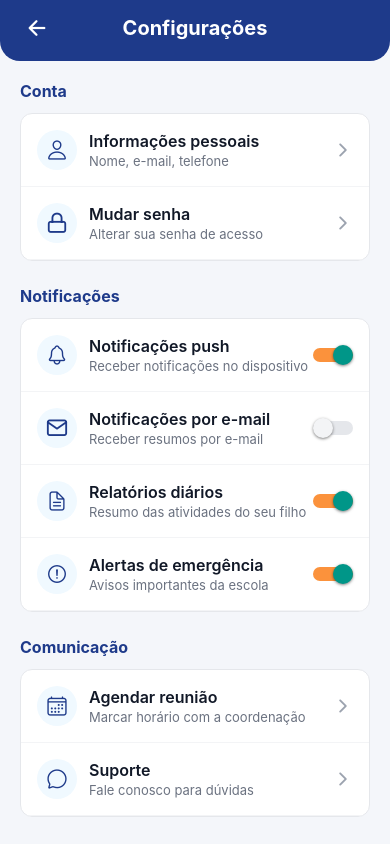
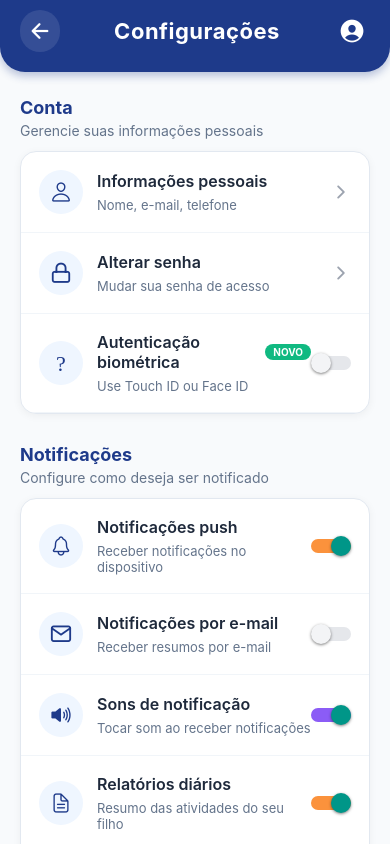
Before and after one commit to The-Vonky/MisParent, a React Native app: screen /Settings in a window 390 px wide. Built offline with nearby package versions, Linux system fonts and the light colour scheme.

Commit message:
Últimos testes de Configurações

```diff
--- a/src/navigation/StackNavigator.js
+++ b/src/navigation/StackNavigator.js
@@ -25,7 +25,7 @@ const Stack = createNativeStackNavigator();
 export default function StackNavigator() {
   return (
     <SafeAreaView style={{ flex: 1 }}>
-      <Stack.Navigator initialRouteName="Home">
+      <Stack.Navigator initialRouteName="Login">
           <Stack.Screen
             name="AcessarDiario"
             component={AcessarDiarioScreen}
--- a/src/screens/SettingsScreens.js
+++ b/src/screens/SettingsScreens.js
@@ -1,4 +1,4 @@
-import React, { useState } from 'react';
+import React, { useState, useCallback } from 'react';
 import {
   View,
   Text,
@@ -9,9 +9,15 @@ import {
   StatusBar,
   SafeAreaView,
   Alert,
+  Animated,
+  Dimensions,
+  Haptics,
+  Platform,
 } from 'react-native';
 import { Ionicons, Feather, MaterialIcons } from '@expo/vector-icons';
 import { useNavigation } from '@react-navigation/native';
+
+const { width } = Dimensions.get('window');
 
 export default function SettingsScreen() {
   const navigation = useNavigation();
@@ -19,17 +25,40 @@ export default function SettingsScreen() {
   const [emailEnabled, setEmailEnabled] = useState(false);
   const [dailyReportsEnabled, setDailyReportsEnabled] = useState(true);
   const [emergencyAlertsEnabled, setEmergencyAlertsEnabled] = useState(true);
+  const [darkMode, setDarkMode] = useState(false);
+  const [soundEnabled, setSoundEnabled] = useState(true);
+  const [biometricEnabled, setBiometricEnabled] = useState(false);
+
+  const scrollY = new Animated.Value(0);
+
+  const handleToggle = useCallback((setter, value) => {
+    if (Platform.OS === 'ios') {
+      Haptics.impactAsync(Haptics.ImpactFeedbackStyle.Light);
+    }
+    setter(!value);
+  }, []);
 
   const handleLogout = () => {
     Alert.alert(
-      'Sair',
-      'Tem certeza que deseja sair da sua conta?',
+      'Sair da Conta',
+      'Tem certeza que deseja sair da sua conta? Você precisará fazer login novamente para acessar o aplicativo.',
       [
-        { text: 'Cancelar', style: 'cancel' },
+        {
+          text: 'Cancelar',
+          style: 'cancel',
+          onPress: () => {
+            if (Platform.OS === 'ios') {
+              Haptics.notificationAsync(Haptics.NotificationFeedbackType.Warning);
+            }
+          }
+        },
         {
           text: 'Sair',
           style: 'destructive',
           onPress: () => {
+            if (Platform.OS === 'ios') {
+              Haptics.notificationAsync(Haptics.NotificationFeedbackType.Success);
+            }
             // Limpar dados do usuário (tokens, dados locais, etc.)
             console.log('Usuário deslogado');
 
@@ -45,74 +74,189 @@ export default function SettingsScreen() {
   };
 
   const handlePersonalInfo = () => {
-    // Navegar para tela de informações pessoais
     navigation.navigate('PersonalInfo');
   };
 
   const handleChangePassword = () => {
-    // Navegar para tela de mudança de senha
     navigation.navigate('ChangePassword');
   };
 
   const handleTermsOfService = () => {
-    // Navegar para tela de termos de serviço
     navigation.navigate('TermsOfService');
   };
 
   const handlePrivacyPolicy = () => {
-    // Navegar para tela de política de privacidade
     navigation.navigate('PrivacyPolicy');
   };
 
-  const renderSectionHeader = (title) => (
-    <Text style={styles.sectionTitle}>{title}</Text>
+  const handleExportData = () => {
+    Alert.alert(
+      'Exportar Dados',
+      'Seus dados serão exportados em formato PDF e enviados para seu e-mail.',
+      [
+        { text: 'Cancelar', style: 'cancel' },
+        { text: 'Exportar', onPress: () => console.log('Exportando dados...') }
+      ]
+    );
+  };
+
+  const handleDeleteAccount = () => {
+    Alert.alert(
+      'Excluir Conta',
+      'Esta ação é irreversível. Todos os seus dados serão permanentemente removidos.',
+      [
+        { text: 'Cancelar', style: 'cancel' },
+        {
+          text: 'Excluir',
+          style: 'destructive',
+          onPress: () => {
+            Alert.alert(
+              'Confirmação Final',
+              'Digite "CONFIRMO" para excluir sua conta permanentemente.',
+              [
+                { text: 'Cancelar', style: 'cancel' },
+                { text: 'Confirmar Exclusão', style: 'destructive' }
+              ]
+            );
+          }
+        }
+      ]
+    );
+  };
+
+  const renderSectionHeader = (title, subtitle) => (
+    <View style={styles.sectionHeader}>
+      <Text style={styles.sectionTitle}>{title}</Text>
+      {subtitle && <Text style={styles.sectionSubtitle}>{subtitle}</Text>}
+    </View>
   );
 
-  const renderOptionItem = ({ icon, iconType = 'Ionicons', title, subtitle, onPress, rightElement }) => (
+  const renderOptionItem = ({
+    icon,
+    iconType = 'Ionicons',
+    title,
+    subtitle,
+    onPress,
+    rightElement,
+    danger = false,
+    badge = null
+  }) => (
     <TouchableOpacity
-      style={styles.optionItem}
+      style={[
+        styles.optionItem,
+        danger && styles.dangerOption
+      ]}
       onPress={onPress}
       disabled={!onPress}
+      activeOpacity={0.7}
     >
       <View style={styles.optionLeft}>
-        <View style={styles.iconContainer}>
-          {iconType === 'Ionicons' && <Ionicons name={icon} size={22} color="#1e3a8a" />}
-          {iconType === 'Feather' && <Feather name={icon} size={22} color="#1e3a8a" />}
-          {iconType === 'MaterialIcons' && <MaterialIcons name={icon} size={22} color="#1e3a8a" />}
+        <View style={[
+          styles.iconContainer,
+          danger && styles.dangerIconContainer
+        ]}>
+          {iconType === 'Ionicons' && (
+            <Ionicons
+              name={icon}
+              size={22}
+              color={danger ? "#dc2626" : "#1e3a8a"}
+            />
+          )}
+          {iconType === 'Feather' && (
+            <Feather
+              name={icon}
+              size={22}
+              color={danger ? "#dc2626" : "#1e3a8a"}
+            />
+          )}
+          {iconType === 'MaterialIcons' && (
+            <MaterialIcons
+              name={icon}
+              size={22}
+              color={danger ? "#dc2626" : "#1e3a8a"}
+            />
+          )}
         </View>
         <View style={styles.optionTextContainer}>
-          <Text style={styles.optionTitle}>{title}</Text>
-          {subtitle && <Text style={styles.optionSubtitle}>{subtitle}</Text>}
+          <View style={styles.titleRow}>
+            <Text style={[
+              styles.optionTitle,
+              danger && styles.dangerText
+            ]}>
+              {title}
+            </Text>
+            {badge && (
+              <View style={styles.badge}>
+                <Text style={styles.badgeText}>{badge}</Text>
+              </View>
+            )}
+          </View>
+          {subtitle && (
+            <Text style={styles.optionSubtitle}>{subtitle}</Text>
+          )}
         </View>
       </View>
-      {rightElement || (onPress && <Ionicons name="chevron-forward" size={20} color="#9ca3af" />)}
+      {rightElement || (onPress && (
+        <Ionicons
+          name="chevron-forward"
+          size={20}
+          color="#9ca3af"
+        />
+      ))}
     </TouchableOpacity>
   );
+
+  const renderToggleSwitch = (value, setter, trackColor = '#fb923c') => (
+    <Switch
+      value={value}
+      onValueChange={() => handleToggle(setter, value)}
+      trackColor={{ false: '#e5e7eb', true: trackColor }}
+      thumbColor={value ? '#fff' : '#f3f4f6'}
+      ios_backgroundColor="#e5e7eb"
+    />
+  );
+
+  const headerOpacity = scrollY.interpolate({
+    inputRange: [0, 50],
+    outputRange: [1, 0.9],
+    extrapolate: 'clamp',
+  });
 
   return (
     <SafeAreaView style={styles.container}>
       <StatusBar backgroundColor="#1e3a8a" barStyle="light-content" />
 
-      {/* Header */}
-      <View style={styles.header}>
+      {/* Header com animação */}
+      <Animated.View style={[styles.header, { opacity: headerOpacity }]}>
         <TouchableOpacity
           style={styles.backButton}
           onPress={() => navigation.goBack()}
+          hitSlop={{ top: 10, bottom: 10, left: 10, right: 10 }}
         >
           <Ionicons name="arrow-back" size={24} color="#fff" />
         </TouchableOpacity>
         <Text style={styles.headerText}>Configurações</Text>
-        <View style={styles.placeholder} />
-      </View>
+        <TouchableOpacity
+          style={styles.profileButton}
+          onPress={() => navigation.navigate('Profile')}
+        >
+          <Ionicons name="person-circle" size={28} color="#fff" />
+        </TouchableOpacity>
+      </Animated.View>
 
-      <ScrollView
+      <Animated.ScrollView
         style={styles.scrollView}
         showsVerticalScrollIndicator={false}
         contentContainerStyle={styles.scrollContent}
+        onScroll={Animated.event(
+          [{ nativeEvent: { contentOffset: { y: scrollY } } }],
+          { useNativeDriver: false }
+        )}
+        scrollEventThrottle={16}
       >
         {/* Seção Conta */}
         <View style={styles.section}>
-          {renderSectionHeader('Conta')}
+          {renderSectionHeader('Conta', 'Gerencie suas informações pessoais')}
           <View style={styles.sectionCard}>
             {renderOptionItem({
               icon: 'person-outline',
@@ -124,29 +268,31 @@ export default function SettingsScreen() {
             {renderOptionItem({
               icon: 'lock',
               iconType: 'Feather',
-              title: 'Mudar senha',
-              subtitle: 'Alterar sua senha de acesso',
+              title: 'Alterar senha',
+              subtitle: 'Mudar sua senha de acesso',
               onPress: handleChangePassword
+            })}
+
+            {renderOptionItem({
+              icon: 'finger-print',
+              iconType: 'MaterialIcons',
+              title: 'Autenticação biométrica',
+              subtitle: 'Use Touch ID ou Face ID',
+              rightElement: renderToggleSwitch(biometricEnabled, setBiometricEnabled, '#10b981'),
+              badge: 'NOVO'
             })}
           </View>
         </View>
 
         {/* Seção Notificações */}
         <View style={styles.section}>
-          {renderSectionHeader('Notificações')}
+          {renderSectionHeader('Notificações', 'Configure como deseja ser notificado')}
           <View style={styles.sectionCard}>
             {renderOptionItem({
               icon: 'notifications-outline',
               title: 'Notificações push',
               subtitle: 'Receber notificações no dispositivo',
-              rightElement: (
-                <Switch
-                  value={pushEnabled}
-                  onValueChange={setPushEnabled}
-                  trackColor={{ false: '#e5e7eb', true: '#fb923c' }}
-                  thumbColor={pushEnabled ? '#fff' : '#f3f4f6'}
-                />
-              )
+              rightElement: renderToggleSwitch(pushEnabled, setPushEnabled)
             })}
 
             {renderOptionItem({
@@ -154,49 +300,56 @@ export default function SettingsScreen() {
               iconType: 'Feather',
               title: 'Notificações por e-mail',
               subtitle: 'Receber resumos por e-mail',
-              rightElement: (
-                <Switch
-                  value={emailEnabled}
-                  onValueChange={setEmailEnabled}
-                  trackColor={{ false: '#e5e7eb', true: '#fb923c' }}
-                  thumbColor={emailEnabled ? '#fff' : '#f3f4f6'}
-                />
-              )
+              rightElement: renderToggleSwitch(emailEnabled, setEmailEnabled)
+            })}
+
+            {renderOptionItem({
+              icon: 'volume-high',
+              iconType: 'Ionicons',
+              title: 'Sons de notificação',
+              subtitle: 'Tocar som ao receber notificações',
+              rightElement: renderToggleSwitch(soundEnabled, setSoundEnabled, '#8b5cf6')
             })}
 
             {renderOptionItem({
               icon: 'document-text-outline',
               title: 'Relatórios diários',
               subtitle: 'Resumo das atividades do seu filho',
-              rightElement: (
-                <Switch
-                  value={dailyReportsEnabled}
-                  onValueChange={setDailyReportsEnabled}
-                  trackColor={{ false: '#e5e7eb', true: '#fb923c' }}
-                  thumbColor={dailyReportsEnabled ? '#fff' : '#f3f4f6'}
-                />
-              )
+              rightElement: renderToggleSwitch(dailyReportsEnabled, setDailyReportsEnabled)
             })}
 
             {renderOptionItem({
               icon: 'alert-circle-outline',
               title: 'Alertas de emergência',
               subtitle: 'Avisos importantes da escola',
-              rightElement: (
-                <Switch
-                  value={emergencyAlertsEnabled}
-                  onValueChange={setEmergencyAlertsEnabled}
-                  trackColor={{ false: '#e5e7eb', true: '#fb923c' }}
-                  thumbColor={emergencyAlertsEnabled ? '#fff' : '#f3f4f6'}
-                />
-              )
+              rightElement: renderToggleSwitch(emergencyAlertsEnabled, setEmergencyAlertsEnabled, '#ef4444')
+            })}
+          </View>
+        </View>
+
+        {/* Seção Aparência */}
+        <View style={styles.section}>
+          {renderSectionHeader('Aparência', 'Personalize a interface do aplicativo')}
+          <View style={styles.sectionCard}>
+            {renderOptionItem({
+              icon: 'moon-outline',
+              title: 'Modo escuro',
+              subtitle: 'Interface com cores escuras',
+              rightElement: renderToggleSwitch(darkMode, setDarkMode, '#6366f1')
+            })}
+
+            {renderOptionItem({
+              icon: 'color-palette-outline',
+              title: 'Tema do aplicativo',
+              subtitle: 'Escolher cores personalizadas',
+              onPress: () => navigation.navigate('ThemeSettings')
             })}
           </View>
         </View>
 
         {/* Seção Comunicação */}
         <View style={styles.section}>
-          {renderSectionHeader('Comunicação')}
+          {renderSectionHeader('Comunicação', 'Interaja com a escola')}
           <View style={styles.sectionCard}>
             {renderOptionItem({
               icon: 'calendar-outline',
@@ -207,16 +360,52 @@ export default function SettingsScreen() {
 
             {renderOptionItem({
               icon: 'chatbubble-outline',
-              title: 'Suporte',
+              title: 'Suporte técnico',
               subtitle: 'Fale conosco para dúvidas',
               onPress: () => navigation.navigate('Support')
+            })}
+
+            {renderOptionItem({
+              icon: 'star-outline',
+              title: 'Avaliar aplicativo',
+              subtitle: 'Deixe sua avaliação na loja',
+              onPress: () => console.log('Abrindo loja de apps...')
+            })}
+          </View>
+        </View>
+
+        {/* Seção Privacidade e Dados */}
+        <View style={styles.section}>
+          {renderSectionHeader('Privacidade e Dados', 'Controle seus dados pessoais')}
+          <View style={styles.sectionCard}>
+            {renderOptionItem({
+              icon: 'download-outline',
+              title: 'Exportar meus dados',
+              subtitle: 'Baixar uma cópia dos seus dados',
+              onPress: handleExportData
+            })}
+
+            {renderOptionItem({
+              icon: 'trash-outline',
+              title: 'Limpar cache',
+              subtitle: 'Remover dados temporários',
+              onPress: () => {
+                Alert.alert(
+                  'Limpar Cache',
+                  'Isso pode melhorar a performance do app.',
+                  [
+                    { text: 'Cancelar', style: 'cancel' },
+                    { text: 'Limpar', onPress: () => console.log('Cache limpo') }
+                  ]
+                );
+              }
             })}
           </View>
         </View>
 
         {/* Seção Sobre */}
         <View style={styles.section}>
-          {renderSectionHeader('Sobre')}
+          {renderSectionHeader('Sobre', 'Informações legais e do aplicativo')}
           <View style={styles.sectionCard}>
             {renderOptionItem({
               icon: 'file-text',
@@ -235,20 +424,53 @@ export default function SettingsScreen() {
             {renderOptionItem({
               icon: 'information-circle-outline',
               title: 'Versão do aplicativo',
-              rightElement: <Text style={styles.versionText}>1.0.0</Text>
+              rightElement: <Text style={styles.versionText}>v1.2.3</Text>
+            })}
+
+            {renderOptionItem({
+              icon: 'code-outline',
+              title: 'Licenças de código aberto',
+              onPress: () => navigation.navigate('OpenSourceLicenses')
             })}
           </View>
         </View>
 
-        {/* Botão de Sair */}
-        <TouchableOpacity style={styles.logoutButton} onPress={handleLogout}>
-          <Ionicons name="log-out-outline" size={20} color="#dc2626" />
-          <Text style={styles.logoutButtonText}>Sair da conta </Text>
+        {/* Seção Zona de Perigo */}
+        <View style={styles.section}>
+          {renderSectionHeader('Zona de Perigo', 'Ações irreversíveis')}
+          <View style={styles.sectionCard}>
+            {renderOptionItem({
+              icon: 'trash-2',
+              iconType: 'Feather',
+              title: 'Excluir conta',
+              subtitle: 'Remover permanentemente sua conta',
+              onPress: handleDeleteAccount,
+              danger: true
+            })}
+          </View>
+        </View>
+
+        {/* Botão de Sair Aprimorado */}
+        <TouchableOpacity
+          style={styles.logoutButton}
+          onPress={handleLogout}
+          activeOpacity={0.8}
+        >
+          <View style={styles.logoutIconContainer}>
+            <Ionicons name="log-out-outline" size={20} color="#dc2626" />
+          </View>
+          <Text style={styles.logoutButtonText}>Sair da Conta</Text>
         </TouchableOpacity>
 
-        {/* Espaço extra no final */}
+        {/* Footer */}
+        <View style={styles.footer}>
+          <Text style={styles.footerText}>
+            © 2024 EduConnect - Conectando famílias e escolas
+          </Text>
+        </View>
+
         <View style={styles.bottomSpacing} />
-      </ScrollView>
+      </Animated.ScrollView>
     </SafeAreaView>
   );
 }
@@ -256,62 +478,87 @@ export default function SettingsScreen() {
 const styles = StyleSheet.create({
   container: {
     flex: 1,
-    backgroundColor: '#f4f6fa',
+    backgroundColor: '#f8fafc',
   },
   header: {
     flexDirection: 'row',
     alignItems: 'center',
     justifyContent: 'space-between',
     paddingTop: 10,
-    paddingBottom: 15,
+    paddingBottom: 20,
     paddingHorizontal: 20,
     backgroundColor: '#1e3a8a',
-    borderBottomLeftRadius: 20,
-    borderBottomRightRadius: 20,
+    borderBottomLeftRadius: 25,
+    borderBottomRightRadius: 25,
+    shadowColor: '#1e3a8a',
+    shadowOffset: { width: 0, height: 4 },
+    shadowOpacity: 0.3,
+    shadowRadius: 8,
+    elevation: 8,
   },
   backButton: {
-    padding: 5,
+    padding: 8,
+    borderRadius: 20,
+    backgroundColor: 'rgba(255, 255, 255, 0.1)',
   },
   headerText: {
     color: '#fff',
-    fontSize: 20,
-    fontWeight: 'bold',
+    fontSize: 22,
+    fontWeight: '700',
+    letterSpacing: 0.5,
   },
-  placeholder: {
-    width: 34,
+  profileButton: {
+    padding: 4,
   },
   scrollView: {
     flex: 1,
   },
   scrollContent: {
-    paddingTop: 20,
+    paddingTop: 25,
   },
   section: {
-    marginBottom: 25,
+    marginBottom: 30,
+  },
+  sectionHeader: {
+    marginBottom: 12,
+    marginLeft: 20,
   },
   sectionTitle: {
-    fontSize: 16,
-    fontWeight: 'bold',
-    marginBottom: 12,
-    marginLeft: 20,
+    fontSize: 18,
+    fontWeight: '700',
     color: '#1e3a8a',
+    marginBottom: 4,
+  },
+  sectionSubtitle: {
+    fontSize: 14,
+    color: '#64748b',
+    fontWeight: '400',
   },
   sectionCard: {
     backgroundColor: '#fff',
-    borderRadius: 12,
+    borderRadius: 16,
     marginHorizontal: 20,
     borderWidth: 1,
-    borderColor: '#e5e7eb',
+    borderColor: '#e2e8f0',
     overflow: 'hidden',
+    shadowColor: '#000',
+    shadowOffset: { width: 0, height: 2 },
+    shadowOpacity: 0.05,
+    shadowRadius: 8,
+    elevation: 3,
   },
   optionItem: {
     flexDirection: 'row',
     alignItems: 'center',
     justifyContent: 'space-between',
-    paddingVertical: 16,
-    paddingHorizontal: 16,
+    paddingVertical: 18,
+    paddingHorizontal: 18,
     borderBottomWidth: 1,
-    borderBottomColor: '#f3f4f6',
+    borderBottomColor: '#f1f5f9',
+    minHeight: 70,
+  },
+  dangerOption: {
+    backgroundColor: '#fef2f2',
   },
   optionLeft: {
     flexDirection: 'row',
@@ -319,51 +566,99 @@ const styles = StyleSheet.create({
     flex: 1,
   },
   iconContainer: {
-    width: 40,
-    height: 40,
-    borderRadius: 20,
-    backgroundColor: '#f0f9ff',
+    width: 44,
+    height: 44,
+    borderRadius: 22,
+    backgroundColor: '#eff6ff',
     justifyContent: 'center',
     alignItems: 'center',
-    marginRight: 12,
+    marginRight: 14,
+  },
+  dangerIconContainer: {
+    backgroundColor: '#fef2f2',
   },
   optionTextContainer: {
     flex: 1,
   },
+  titleRow: {
+    flexDirection: 'row',
+    alignItems: 'center',
+    marginBottom: 4,
+  },
   optionTitle: {
     fontSize: 16,
     fontWeight: '600',
-    color: '#111827',
-    marginBottom: 2,
+    color: '#1e293b',
+    lineHeight: 20,
+  },
+  dangerText: {
+    color: '#dc2626',
   },
   optionSubtitle: {
     fontSize: 13,
-    color: '#6b7280',
+    color: '#64748b',
+    lineHeight: 16,
+    marginTop: 2,
+  },
+  badge: {
+    backgroundColor: '#10b981',
+    paddingHorizontal: 8,
+    paddingVertical: 2,
+    borderRadius: 10,
+    marginLeft: 8,
+  },
+  badgeText: {
+    color: '#fff',
+    fontSize: 10,
+    fontWeight: '700',
   },
   versionText: {
-    color: '#6b7280',
+    color: '#64748b',
     fontSize: 14,
-    fontWeight: '500',
+    fontWeight: '600',
   },
   logoutButton: {
     flexDirection: 'row',
     alignItems: 'center',
     justifyContent: 'center',
     backgroundColor: '#fff',
-    borderRadius: 12,
-    paddingVertical: 16,
+    borderRadius: 16,
+    paddingVertical: 18,
     marginHorizontal: 20,
-    marginTop: 10,
-    borderWidth: 1,
+    marginTop: 15,
+    borderWidth: 2,
     borderColor: '#fecaca',
+    shadowColor: '#dc2626',
+    shadowOffset: { width: 0, height: 2 },
+    shadowOpacity: 0.1,
+    shadowRadius: 4,
+    elevation: 2,
+  },
+  logoutIconContainer: {
+    width: 32,
+    height: 32,
+    borderRadius: 16,
+    backgroundColor: '#fef2f2',
+    justifyContent: 'center',
+    alignItems: 'center',
+    marginRight: 10,
   },
   logoutButtonText: {
     fontSize: 16,
-    fontWeight: '600',
+    fontWeight: '700',
     color: '#dc2626',
-    marginLeft: 8,
+  },
+  footer: {
+    alignItems: 'center',
+    marginTop: 30,
+    marginBottom: 10,
+  },
+  footerText: {
+    fontSize: 12,
+    color: '#94a3b8',
+    textAlign: 'center',
   },
   bottomSpacing: {
-    height: 20,
+    height: 30,
   },
 });
```
